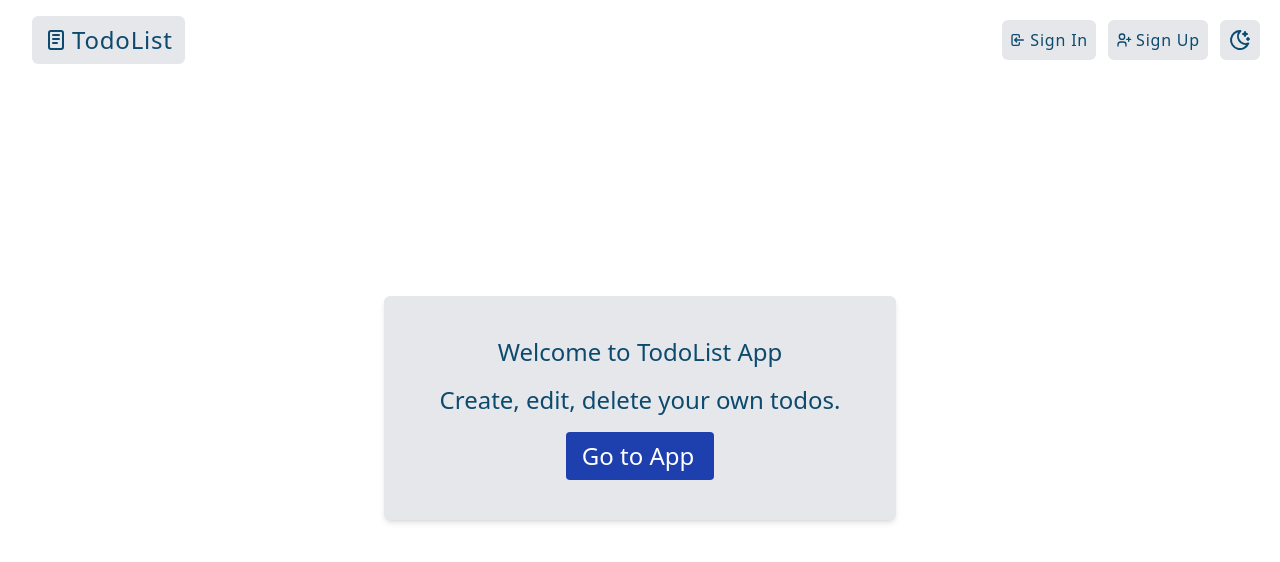
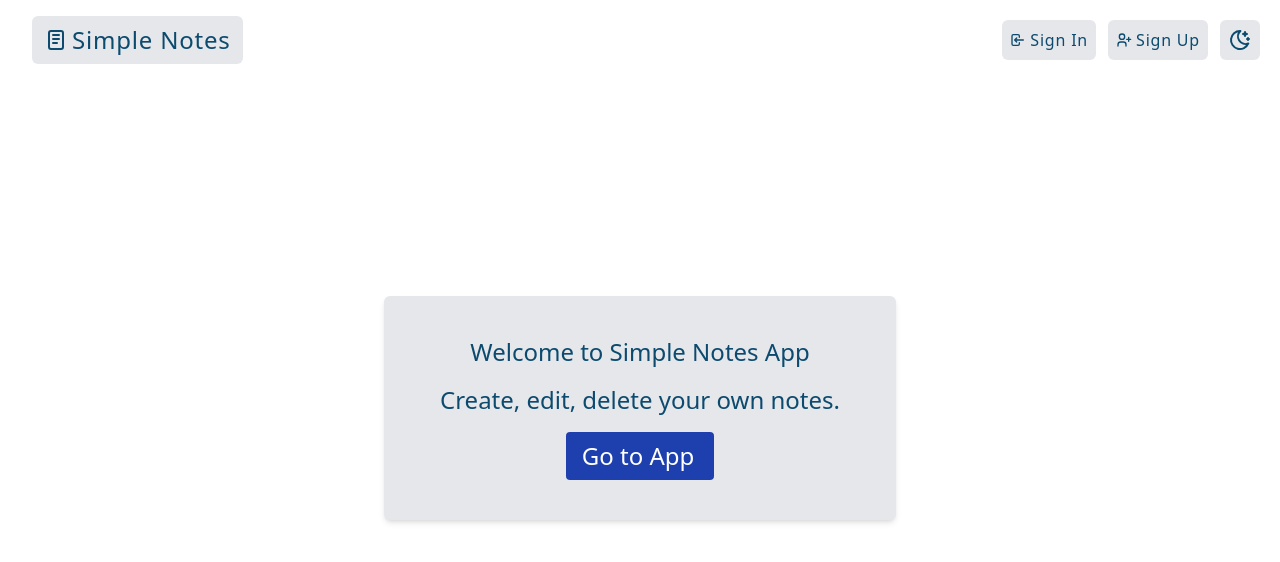
Before and after one commit to Akianonymus/TodoList, a React (Create React App) app: page / in a window 1280 px wide. Shown: the top 562 px of the page. Built offline with nearby package versions, Linux system fonts and the light colour scheme; no server answers.

Commit message:
Change name

```diff
--- a/package.json
+++ b/package.json
@@ -1,5 +1,5 @@
 {
-  "name": "TodoList",
+  "name": "Simple Notes",
   "version": "0.1.0",
   "private": true,
   "dependencies": {
--- a/public/index.html
+++ b/public/index.html
@@ -6,7 +6,7 @@
 
     <meta name="viewport" content="width=device-width, initial-scale=1" />
     <meta name="theme-color" content="#000000" />
-    <meta name="description" content="TodoList app made using React JS" />
+    <meta name="description" content="Simple Notes app made using React JS" />
     <link rel="apple-touch-icon" href="%PUBLIC_URL%/logo192.png" />
     <!--
       manifest.json provides metadata used when your web app is installed on a
@@ -22,7 +22,7 @@
       work correctly both with client-side routing and a non-root public URL.
       Learn how to configure a non-root public URL by running `npm run build`.
     -->
-    <title>TodoList</title>
+    <title>Simple Notes</title>
   </head>
   <body>
     <noscript>You need to enable JavaScript to run this app.</noscript>
--- a/src/App.js
+++ b/src/App.js
@@ -5,7 +5,7 @@ import Cookies from "universal-cookie";
 
 import Home from "./Home";
 import Navbar from "./Navbar";
-import Todos from "./Todos";
+import Notes from "./Notes";
 import SignIn from "./SignIn";
 import SignUp from "./SignUp";
 import LogOut from "./Logout";
@@ -129,12 +129,12 @@ function App() {
             <Route path="/signup" element={<SignUp loggedIn={t} />} />
             <Route path="/logout" element={<LogOut loggedIn={t} />} />
             <Route
-              path="/todos"
+              path="/notes"
               element={
                 accessToken === "" ? (
                   redirectTo("You need to Login First")
                 ) : (
-                  <Todos loggedIn={t} />
+                  <Notes loggedIn={t} />
                 )
               }
             />
--- a/src/Home.js
+++ b/src/Home.js
@@ -16,10 +16,10 @@ const Home = function () {
       <Message msg={msg} setMsg={setMsg} />
       <div className="flex flex-col mt-2 justify-center min-h-[80vh]">
         <div className="bg-gray-200 dark:bg-slate-800 w-[90%] sm:w-[66%] lg:w-[40%] self-center rounded-md shadow-md p-10 text-center text-2xl space-y-4">
-          <div>Welcome {name ? name : "to TodoList App"}</div>
-          <div>Create, edit, delete your own todos.</div>
+          <div>Welcome {name ? name : "to Simple Notes App"}</div>
+          <div>Create, edit, delete your own notes.</div>
           <button className="pl-4 pr-5 pt-2 pb-2 rounded bg-blue-800 hover:bg-blue-700 text-white">
-            <Link to="/todos">Go to App</Link>
+            <Link to="/notes">Go to App</Link>
           </button>
         </div>
       </div>
--- a/src/Navbar.js
+++ b/src/Navbar.js
@@ -33,9 +33,9 @@ const Nav = ({ loggedIn, setMenu, darkMode, setDarkMode }) => {
     <>
       {loggedIn.token === "" || (
         <NavItem
-          title="Open all saved Todos"
-          path="/todos"
-          content="Todos"
+          title="Open all saved Notes"
+          path="/notes"
+          content="Notes"
           onClick={() => setMenu && setMenu(false)}
           icon={<TbListDetails className="mr-1" />}
         />
@@ -86,7 +86,7 @@ const Navbar = ({ loggedIn, darkMode, setDarkMode }) => {
       <div className="bg-gray-200 dark:bg-gray-800 ml-5 lg:ml-8 flex flex-row items-center text-2xl rounded-md px-3 py-2">
         <NavLink to="/" className="flex flex-row items-center">
           <TbNotes className="mr-1" />
-          TodoList
+          Simple Notes
         </NavLink>
       </div>
 
--- a/src/Todos.js
+++ b/src/Notes.js
@@ -119,7 +119,7 @@ const Todo = async (todo, success, error, cleanup, method = "post") => {
   cleanup();
 };
 
-const Todos = ({ loggedIn }) => {
+const Notes = ({ loggedIn }) => {
   const [data, setData] = useState(new Map());
   const [newdata, setNewdata] = useState(new Map());
   const [contentFilter, setContentFilter] = useState("");
@@ -312,9 +312,9 @@ const Todos = ({ loggedIn }) => {
     todo.DeleteAll();
   };
 
-  const TodoLayout = ({ todos }) => {
+  const TodoLayout = ({ notes }) => {
     const a = [];
-    todos?.forEach((value, key) => {
+    notes?.forEach((value, key) => {
       const dateObj = new Date(value?.date);
       const date = `${dateObj.getDate()}/${dateObj.getMonth()}/${dateObj.getFullYear()}`;
       const renderStatusDropdown = (status, todoId) => {
@@ -395,7 +395,7 @@ const Todos = ({ loggedIn }) => {
   };
 
   useMemo(() => {
-    async function fetchTodos() {
+    async function fetchNotes() {
       if (loggedIn?.token === "") return;
 
       const configuration = {
@@ -404,7 +404,7 @@ const Todos = ({ loggedIn }) => {
         headers: { access_token: loggedIn.token },
       };
 
-      setMsg("Fetching todos from server");
+      setMsg("Fetching notes from server");
       setSpinner(true);
 
       let done = false;
@@ -415,7 +415,7 @@ const Todos = ({ loggedIn }) => {
           let dat = new Map();
           // modify the result array to a Map for easy insertion, deletion
           // reverse so new items are shown first
-          result.data?.data?.todos?.forEach((todo) => {
+          result.data?.data?.notes?.forEach((todo) => {
             const [id, content, date, status] = [
               todo._id,
               todo.content,
@@ -432,17 +432,17 @@ const Todos = ({ loggedIn }) => {
           setData(dat);
         })
         .catch((error) => {
-          console.log("Error: Cannot fetch todos " + error.message);
+          console.log("Error: Cannot fetch notes " + error.message);
           // loggedIn.setToken("");
           tmpmsg = error.toJSON().message;
           return;
         });
 
-      done ? setMsg("") : setMsg("Couldn't fetch todos. " + tmpmsg);
+      done ? setMsg("") : setMsg("Couldn't fetch notes. " + tmpmsg);
       setSpinner(false);
     }
 
-    fetchTodos();
+    fetchNotes();
   }, [loggedIn?.token]);
 
   if (loggedIn?.token === "") return signIn;
@@ -535,9 +535,9 @@ const Todos = ({ loggedIn }) => {
 
       <div className="mt-4 flex flex-wrap justify-center ">
         <TodoLayout
-          todos={filterInData(newdata, contentFilter, statusFilter)}
+          notes={filterInData(newdata, contentFilter, statusFilter)}
         />
-        <TodoLayout todos={filterInData(data, contentFilter, statusFilter)} />
+        <TodoLayout notes={filterInData(data, contentFilter, statusFilter)} />
       </div>
 
       {data?.size !== 0 || newdata?.size !== 0 ? (
@@ -557,7 +557,7 @@ const Todos = ({ loggedIn }) => {
         <div className="sticky bottom-0 text-center">
           <div className="flex flex-row justify-center items-center ">
             <div className="bg-gray-200 dark:bg-gray-800  sm:w-[66%] lg:w-[40%] w-[90%] p-5 px-10 rounded-md shadow-lg tracking-widest">
-              No Todos
+              No Notes
             </div>
           </div>
         </div>
@@ -566,4 +566,4 @@ const Todos = ({ loggedIn }) => {
   );
 };
 
-export default Todos;
+export default Notes;
```
Also changed, not shown: public/manifest.json, 1 other file (tests, documents, lock files or other folders).
